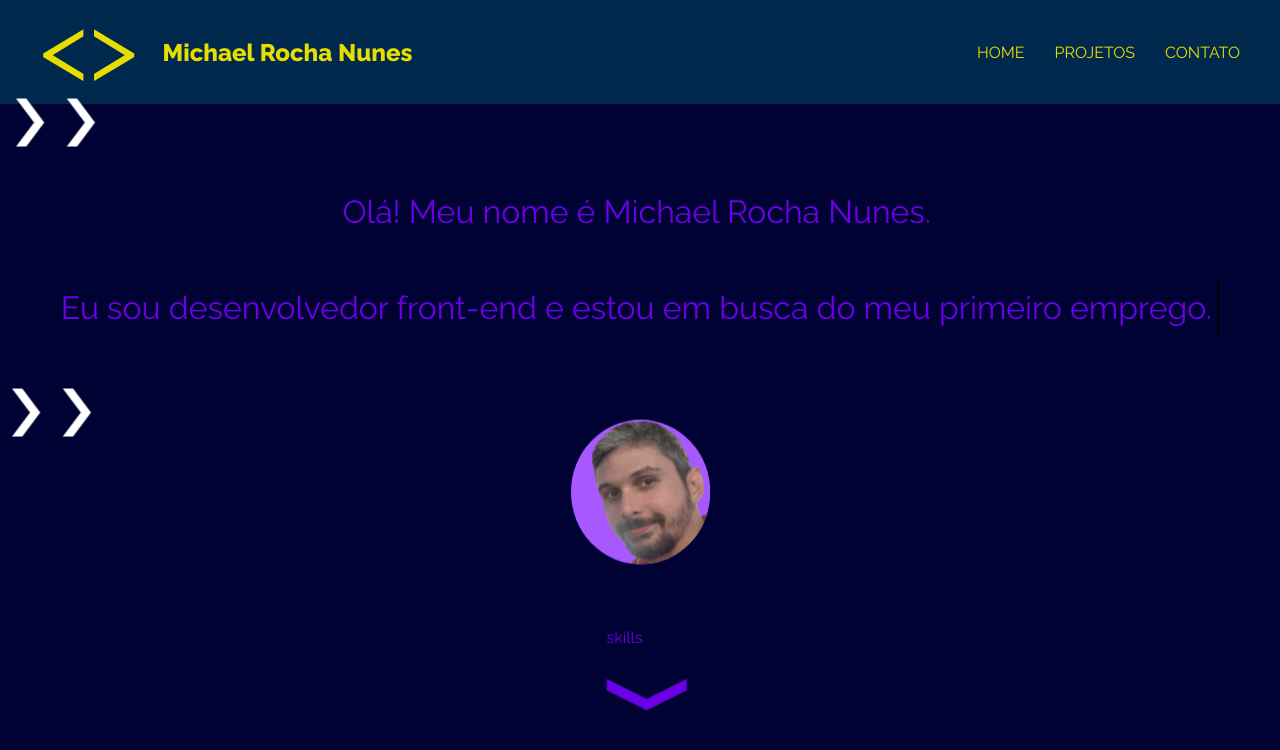
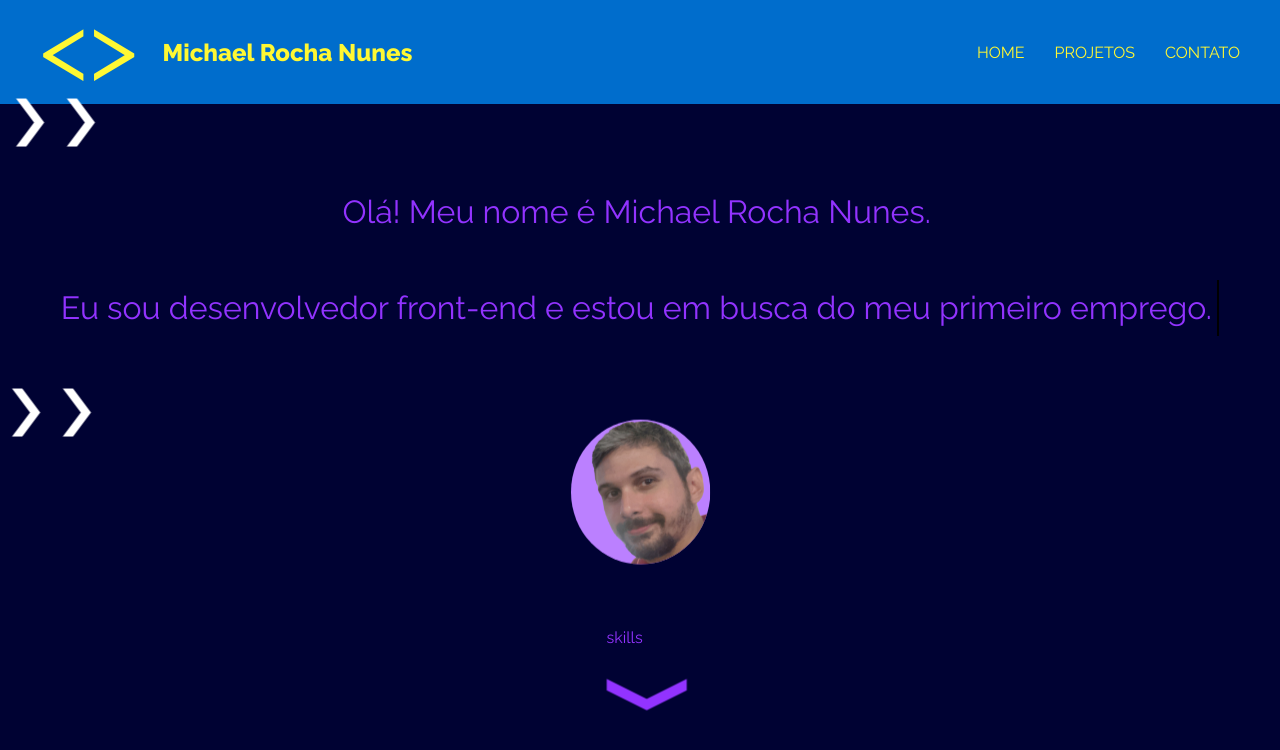
Before and after one commit to michaelrn2288/portfolio, a React (Vite) app: page / in a window 1280 px wide. Shown: the top 750 px of the page. Built offline with nearby package versions, Linux system fonts and the light colour scheme.

Commit message:
change css variables

```diff
--- a/src/Components/App/index.jsx
+++ b/src/Components/App/index.jsx
@@ -21,13 +21,13 @@ const StyledMain = styled.main`
     justify-content: center;
     color: hsla(
         var(--hue-secondary1),
-        var(--saturation-100),
-        var(--light-inverted-050),
+        var(--saturation-default),
+        var(--light-inverted-m30),
         1);
     background-color: hsla(
         var(--hue-primary),
-        var(--saturation-100),
-        var(--light-100),
+        var(--saturation-default),
+        var(--light-default),
         1);
 `
 
--- a/src/Components/ColorSelector/index.jsx
+++ b/src/Components/ColorSelector/index.jsx
@@ -58,8 +58,8 @@ const P = styled.p`
 font-weight: 800;
     color: hsla(
         var(--hue-secondary1),
-        var(--saturation-100),
-        var(--light-inverted-050),
+        var(--saturation-default),
+        var(--light-inverted-m30),
         1);
 `
 
--- a/src/Components/Header/index.jsx
+++ b/src/Components/Header/index.jsx
@@ -9,13 +9,13 @@ const StyledHeader = styled.header`
     padding: 0 40px;
     color: hsla(
         var(--hue-contrast),
-        var(--saturation-100),
-        var(--light-inverted-050),
+        var(--saturation-default),
+        var(--light-inverted-m30),
         1);
     background-color: hsla(
         var(--hue-secondary2),
-        var(--saturation-100),
-        var(--light-150),
+        var(--saturation-default),
+        var(--light-p30),
         1);
 `
 
--- a/src/Components/Home/index.jsx
+++ b/src/Components/Home/index.jsx
@@ -57,7 +57,7 @@ const ImgAvatar = styled.img`
     border-radius: 50%;
     margin: 4rem;
     transform: translateX(-100vw);
-    background-color: hsl(var(--hue-secondary1), var(--saturation-100), var(--light-inverted-075));
+    background-color: hsl(var(--hue-secondary1), var(--saturation-default), var(--light-inverted-m15));
     animation: ${revealAvatar} .5s ease-in 5.2s forwards,
         ${bounceAvatar} .5s ease-in-out 5.7s forwards;
 `
--- a/src/Utils/setCssVars.js
+++ b/src/Utils/setCssVars.js
@@ -11,25 +11,25 @@ export default function setCssVars(color) {
     cssRoot.style.setProperty('--hue-secondary1', hslColorHue(color) + 30)
     cssRoot.style.setProperty('--hue-secondary2', hslColorHue(color) - 30)
     cssRoot.style.setProperty('--hue-contrast', hslColorHue(color) + 180)
-    cssRoot.style.setProperty('--saturation-025', `${hslColorSaturation(color) * .25}%`)
-    cssRoot.style.setProperty('--saturation-050', `${hslColorSaturation(color) * .5}%`)
-    cssRoot.style.setProperty('--saturation-075', `${hslColorSaturation(color) * .75}%`)
-    cssRoot.style.setProperty('--saturation-100', `${hslColorSaturation(color)}%`)
-    cssRoot.style.setProperty('--saturation-125', `${hslColorSaturation(color) * 1.25}%`)
-    cssRoot.style.setProperty('--saturation-150', `${hslColorSaturation(color) * 1.5}%`)
-    cssRoot.style.setProperty('--saturation-175', `${hslColorSaturation(color) * 1.75}%`)
-    cssRoot.style.setProperty('--light-025', `${hslColorLightness(color) * .25}%`)
-    cssRoot.style.setProperty('--light-050', `${hslColorLightness(color) * .5}%`)
-    cssRoot.style.setProperty('--light-075', `${hslColorLightness(color) * .75}%`)
-    cssRoot.style.setProperty('--light-100', `${hslColorLightness(color)}%`)
-    cssRoot.style.setProperty('--light-125', `${hslColorLightness(color) * 1.25}%`)
-    cssRoot.style.setProperty('--light-150', `${hslColorLightness(color) * 1.5}%`)
-    cssRoot.style.setProperty('--light-175', `${hslColorLightness(color) * 1.75}%`)
-    cssRoot.style.setProperty('--light-inverted-025', `${(100 - hslColorLightness(color)) * .25}%`)
-    cssRoot.style.setProperty('--light-inverted-050', `${(100 - hslColorLightness(color)) * .5}%`)
-    cssRoot.style.setProperty('--light-inverted-075', `${(100 - hslColorLightness(color)) * .75}%`)
-    cssRoot.style.setProperty('--light-inverted-100', `${(100 - hslColorLightness(color))}%`)
-    cssRoot.style.setProperty('--light-inverted-125', `${(100 - hslColorLightness(color)) * 1.25}%`)
-    cssRoot.style.setProperty('--light-inverted-150', `${(100 - hslColorLightness(color)) * 1.5}%`)
-    cssRoot.style.setProperty('--light-inverted-175', `${(100 - hslColorLightness(color)) * 1.75}%`)
+    cssRoot.style.setProperty('--saturation-m45', `${hslColorSaturation(color) - 45}%`)
+    cssRoot.style.setProperty('--saturation-m30', `${hslColorSaturation(color) - 30}%`)
+    cssRoot.style.setProperty('--saturation-m15', `${hslColorSaturation(color) - 15}%`)
+    cssRoot.style.setProperty('--saturation-default', `${hslColorSaturation(color)}%`)
+    cssRoot.style.setProperty('--saturation-p15', `${hslColorSaturation(color) + 15}%`)
+    cssRoot.style.setProperty('--saturation-p30', `${hslColorSaturation(color) + 30}%`)
+    cssRoot.style.setProperty('--saturation-p45', `${hslColorSaturation(color) + 45}%`)
+    cssRoot.style.setProperty('--light-m45', `${hslColorLightness(color) - 45}%`)
+    cssRoot.style.setProperty('--light-m30', `${hslColorLightness(color) - 30}%`)
+    cssRoot.style.setProperty('--light-m15', `${hslColorLightness(color) - 15}%`)
+    cssRoot.style.setProperty('--light-default', `${hslColorLightness(color)}%`)
+    cssRoot.style.setProperty('--light-p15', `${hslColorLightness(color) + 15}%`)
+    cssRoot.style.setProperty('--light-p30', `${hslColorLightness(color) + 30}%`)
+    cssRoot.style.setProperty('--light-p45', `${hslColorLightness(color) + 45}%`)
+    cssRoot.style.setProperty('--light-inverted-m45', `${(100 - hslColorLightness(color)) - 45}%`)
+    cssRoot.style.setProperty('--light-inverted-m30', `${(100 - hslColorLightness(color)) - 30}%`)
+    cssRoot.style.setProperty('--light-inverted-m15', `${(100 - hslColorLightness(color)) - 15}%`)
+    cssRoot.style.setProperty('--light-inverted-default', `${(100 - hslColorLightness(color))}%`)
+    cssRoot.style.setProperty('--light-inverted-p15', `${(100 - hslColorLightness(color)) + 15}%`)
+    cssRoot.style.setProperty('--light-inverted-p30', `${(100 - hslColorLightness(color)) + 30}%`)
+    cssRoot.style.setProperty('--light-inverted-p45', `${(100 - hslColorLightness(color)) + 45}%`)
 }
--- a/src/styles/global.css
+++ b/src/styles/global.css
@@ -12,8 +12,8 @@ html {
     scroll-behavior: smooth;
     background-color: hsla(
         var(--hue-primary),
-        var(--saturation-100),
-        var(--light-100),
+        var(--saturation-default),
+        var(--light-default),
         1);
 }
 
```
